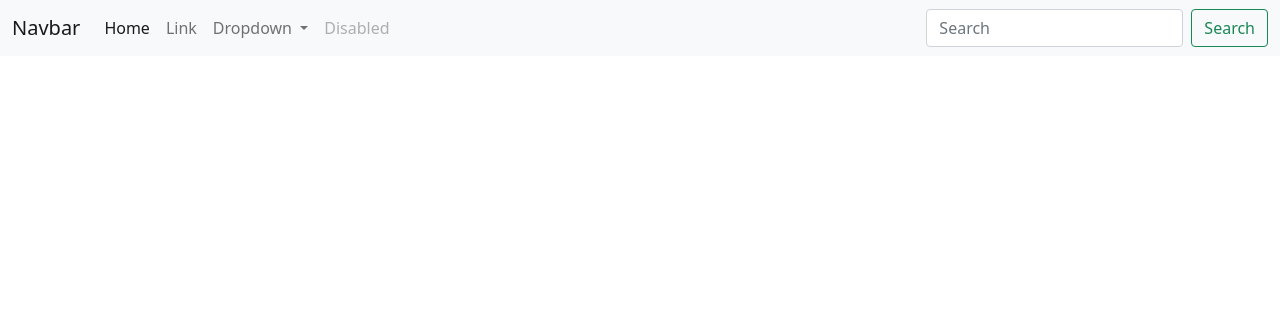
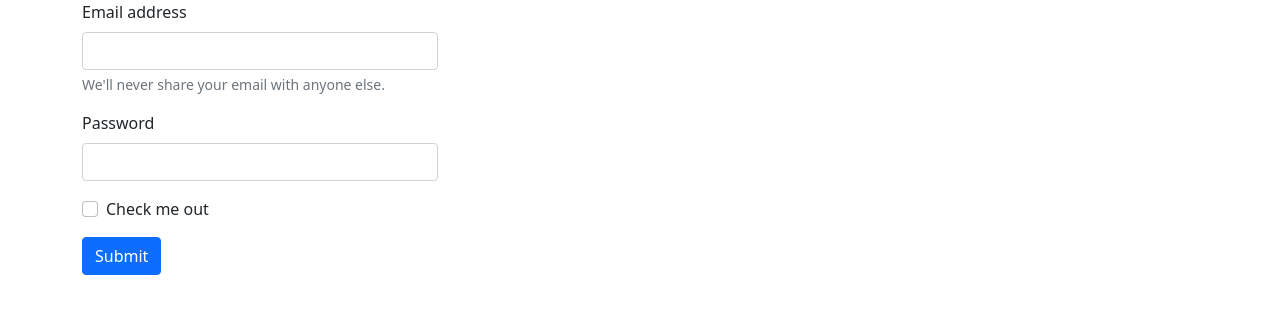
Before and after one commit to xruschx/employee-management, an Angular app: page /search in a window 1280 px wide. Before the commit this address led to /. Shown: the top 314 px of the page. Built offline with nearby package versions, Linux system fonts and the light colour scheme.

Commit message:
#2: router and search component have been added

```diff
--- a/angular.json
+++ b/angular.json
@@ -31,8 +31,8 @@
               "src/assets"
             ],
             "styles": [
-              "node_modules/bootstrap/dist/css/bootstrap.min.css",
-              "src/styles.scss"
+              "src/styles.scss",
+              "node_modules/bootstrap/dist/css/bootstrap.min.css"
             ],
             "scripts": ["node_modules/bootstrap/dist/js/bootstrap.min.js"]
           },
--- a/src/app/app-routing.module.ts
+++ b/src/app/app-routing.module.ts
@@ -1,10 +1,15 @@
 import { NgModule } from '@angular/core';
 import { RouterModule, Routes } from '@angular/router';
+import { SearchComponent } from './search/search.component';
 
-const routes: Routes = [];
+const routes: Routes = [
+  {path: '', redirectTo: '/search', pathMatch: 'full'},
+  {path: 'search', component: SearchComponent}
+];
 
 @NgModule({
   imports: [RouterModule.forRoot(routes)],
   exports: [RouterModule]
 })
+
 export class AppRoutingModule { }
--- a/src/app/app.component.html
+++ b/src/app/app.component.html
@@ -1,36 +1,7 @@
-<nav class="navbar navbar-expand-lg navbar-light bg-light">
-  <div class="container-fluid">
-    <a class="navbar-brand" href="#">Navbar</a>
-    <button class="navbar-toggler" type="button" data-bs-toggle="collapse" data-bs-target="#navbarSupportedContent" aria-controls="navbarSupportedContent" aria-expanded="false" aria-label="Toggle navigation">
-      <span class="navbar-toggler-icon"></span>
-    </button>
-    <div class="collapse navbar-collapse" id="navbarSupportedContent">
-      <ul class="navbar-nav me-auto mb-2 mb-lg-0">
-        <li class="nav-item">
-          <a class="nav-link active" aria-current="page" href="#">Home</a>
-        </li>
-        <li class="nav-item">
-          <a class="nav-link" href="#">Link</a>
-        </li>
-        <li class="nav-item dropdown">
-          <a class="nav-link dropdown-toggle" href="#" id="navbarDropdown" role="button" data-bs-toggle="dropdown" aria-expanded="false">
-            Dropdown
-          </a>
-          <ul class="dropdown-menu" aria-labelledby="navbarDropdown">
-            <li><a class="dropdown-item" href="#">Action</a></li>
-            <li><a class="dropdown-item" href="#">Another action</a></li>
-            <li><hr class="dropdown-divider"></li>
-            <li><a class="dropdown-item" href="#">Something else here</a></li>
-          </ul>
-        </li>
-        <li class="nav-item">
-          <a class="nav-link disabled" href="#" tabindex="-1" aria-disabled="true">Disabled</a>
-        </li>
-      </ul>
-      <form class="d-flex">
-        <input class="form-control me-2" type="search" placeholder="Search" aria-label="Search">
-        <button class="btn btn-outline-success" type="submit">Search</button>
-      </form>
+<div class="container">
+  <div class="row">
+    <div class="col-lg-4">
+      <router-outlet></router-outlet>
     </div>
   </div>
-</nav>
+</div>
--- a/src/app/app.module.ts
+++ b/src/app/app.module.ts
@@ -3,10 +3,12 @@
 
 import { AppRoutingModule } from './app-routing.module';
 import { AppComponent } from './app.component';
+import { SearchComponent } from './search/search.component';
 
 @NgModule({
   declarations: [
-    AppComponent
+    AppComponent,
+    SearchComponent
   ],
   imports: [
     BrowserModule,
--- /dev/null
+++ b/src/app/search/search.component.html
@@ -0,0 +1,16 @@
+<form>
+  <div class="mb-3">
+    <label for="exampleInputEmail1" class="form-label">Email address</label>
+    <input type="email" class="form-control" id="exampleInputEmail1" aria-describedby="emailHelp">
+  <div id="emailHelp" class="form-text">We'll never share your email with anyone else.</div>
+  </div>
+  <div class="mb-3">
+    <label for="exampleInputPassword1" class="form-label">Password</label>
+    <input type="password" class="form-control" id="exampleInputPassword1">
+  </div>
+  <div class="mb-3 form-check">
+    <input type="checkbox" class="form-check-input" id="exampleCheck1">
+    <label class="form-check-label" for="exampleCheck1">Check me out</label>
+  </div>
+  <button type="submit" class="btn btn-primary">Submit</button>
+</form>
--- /dev/null
+++ b/src/app/search/search.component.ts
@@ -0,0 +1,15 @@
+import { Component, OnInit } from '@angular/core';
+
+@Component({
+  selector: 'app-search',
+  templateUrl: './search.component.html',
+  styleUrls: ['./search.component.scss']
+})
+export class SearchComponent implements OnInit {
+
+  constructor() { }
+
+  ngOnInit(): void {
+  }
+
+}
```
Also changed, not shown: src/app/search/search.component.scss (added), 1 other file (tests, documents, lock files or other folders).
